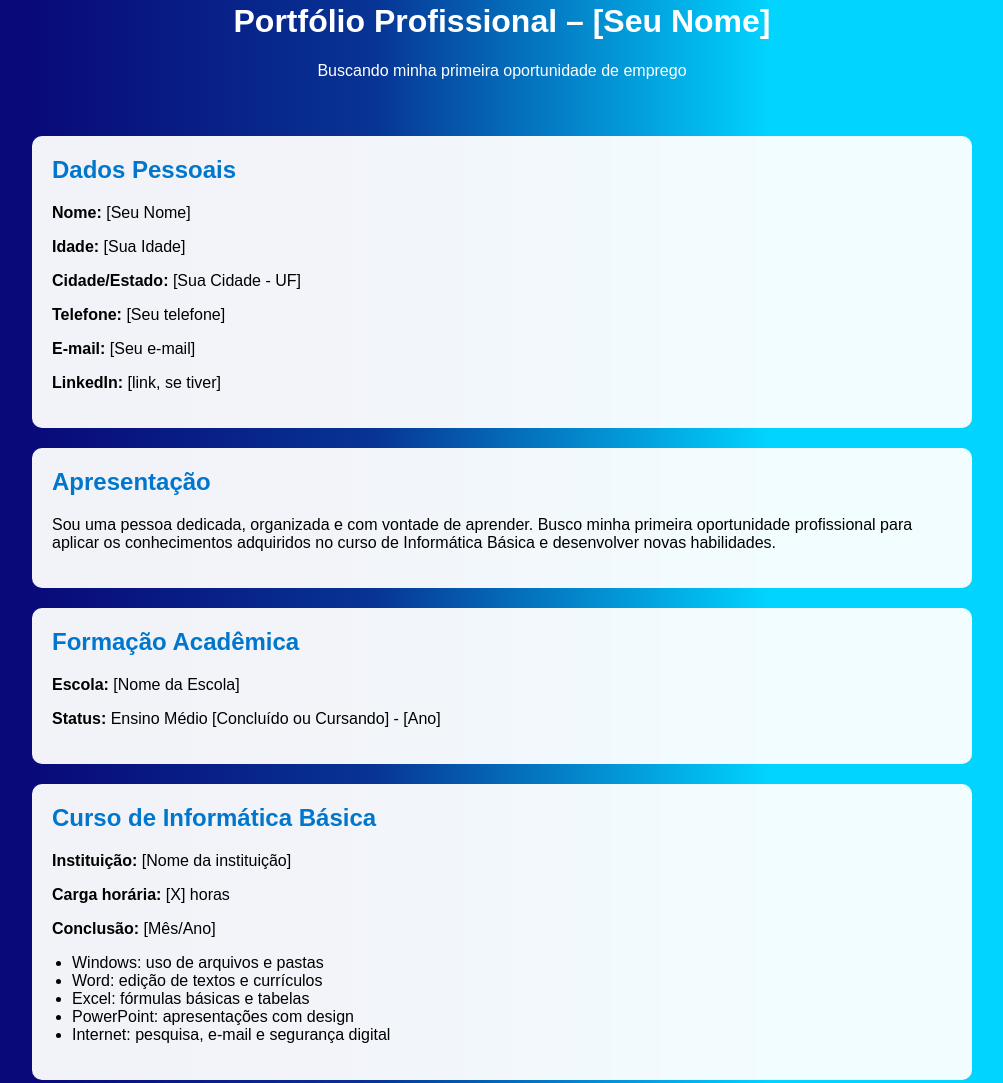
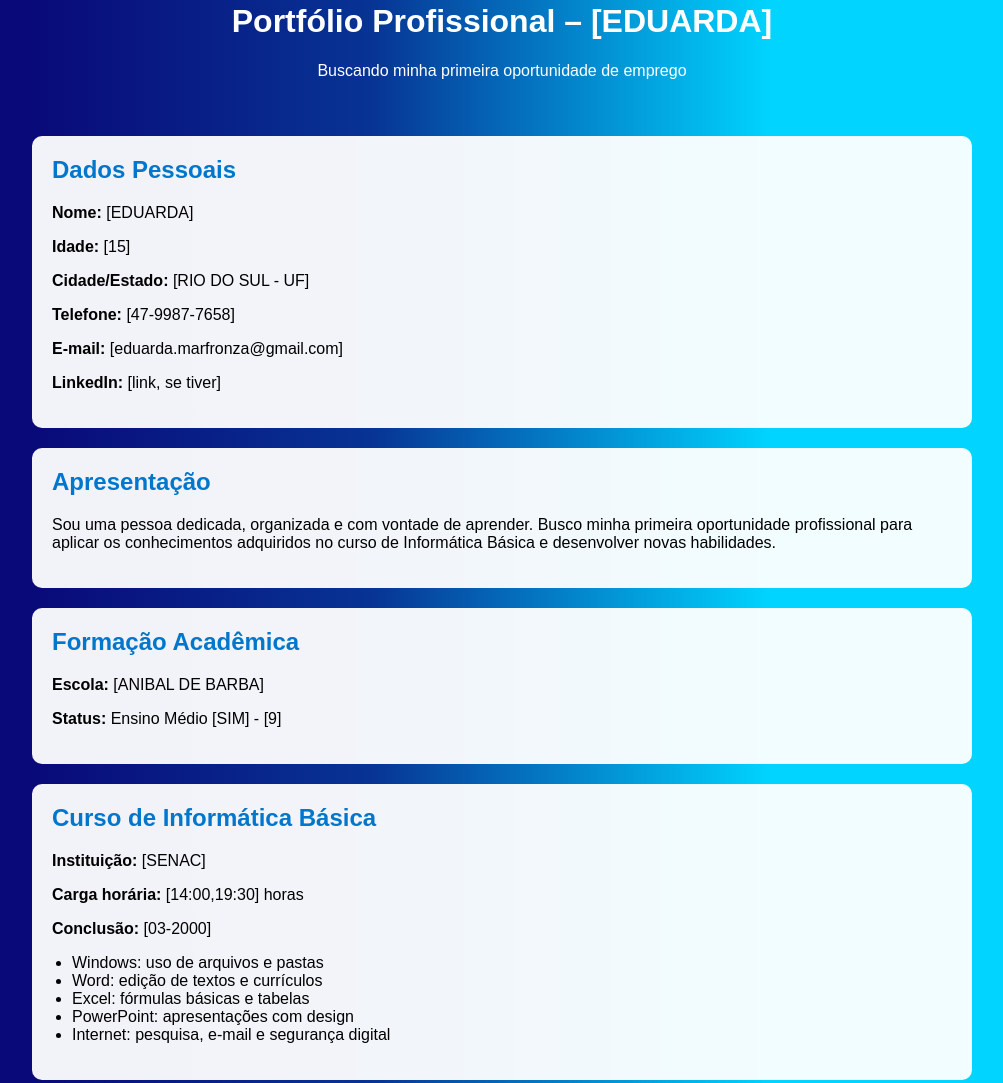
Before and after one commit to Kagehina001/sitesenac, a plain HTML site: page portfolio.html in a window 1280 px wide. Shown: the part 98-1181 px from the top of the page, without its empty margins (138-1141 px from the left). Drawn offline with Linux system fonts and the light colour scheme.

Commit message:
Update portfolio.html

```diff
--- a/portfolio.html
+++ b/portfolio.html
@@ -3,7 +3,7 @@
 <head>
   <meta charset="UTF-8" />
   <meta name="viewport" content="width=device-width, initial-scale=1.0" />
-  <title>Portfólio - [Seu Nome]</title>
+  <title>Portfólio - [EDUARDA]</title>
   <style>
     html {
       scroll-behavior: smooth;
@@ -95,17 +95,17 @@
   </nav>
 
   <header>
-    <h1>Portfólio Profissional – [Seu Nome]</h1>
+    <h1>Portfólio Profissional – [EDUARDA]</h1>
     <p>Buscando minha primeira oportunidade de emprego</p>
   </header>
 
   <section id="dados">
     <h2>Dados Pessoais</h2>
-    <p><strong>Nome:</strong> [Seu Nome]</p>
-    <p><strong>Idade:</strong> [Sua Idade]</p>
-    <p><strong>Cidade/Estado:</strong> [Sua Cidade - UF]</p>
-    <p><strong>Telefone:</strong> [Seu telefone]</p>
-    <p><strong>E-mail:</strong> [Seu e-mail]</p>
+    <p><strong>Nome:</strong> [EDUARDA]</p>
+    <p><strong>Idade:</strong> [15]</p>
+    <p><strong>Cidade/Estado:</strong> [RIO DO SUL - UF]</p>
+    <p><strong>Telefone:</strong> [47-9987-7658]</p>
+    <p><strong>E-mail:</strong> [eduarda.marfronza@gmail.com]</p>
     <p><strong>LinkedIn:</strong> [link, se tiver]</p>
   </section>
 
@@ -116,15 +116,15 @@
 
   <section id="formacao">
     <h2>Formação Acadêmica</h2>
-    <p><strong>Escola:</strong> [Nome da Escola]</p>
-    <p><strong>Status:</strong> Ensino Médio [Concluído ou Cursando] - [Ano]</p>
+    <p><strong>Escola:</strong> [ANIBAL DE BARBA]</p>
+    <p><strong>Status:</strong> Ensino Médio [SIM] - [9]</p>
   </section>
 
   <section id="cursos">
     <h2>Curso de Informática Básica</h2>
-    <p><strong>Instituição:</strong> [Nome da instituição]</p>
-    <p><strong>Carga horária:</strong> [X] horas</p>
-    <p><strong>Conclusão:</strong> [Mês/Ano]</p>
+    <p><strong>Instituição:</strong> [SENAC]</p>
+    <p><strong>Carga horária:</strong> [14:00,19:30] horas</p>
+    <p><strong>Conclusão:</strong> [03-2000]</p>
     <ul>
       <li>Windows: uso de arquivos e pastas</li>
       <li>Word: edição de textos e currículos</li>
@@ -174,7 +174,7 @@
   </section>
 
   <footer>
-    <p>&copy; 2025 [Seu Nome] • Todos os direitos reservados</p>
+    <p>&copy; 2025 [EDUARDA] • Todos os direitos reservados</p>
     <p>Desenvolvido com HTML e CSS • Contato: <a href="mailto:[SeuEmail]">[SeuEmail]</a></p>
   </footer>
 
```
